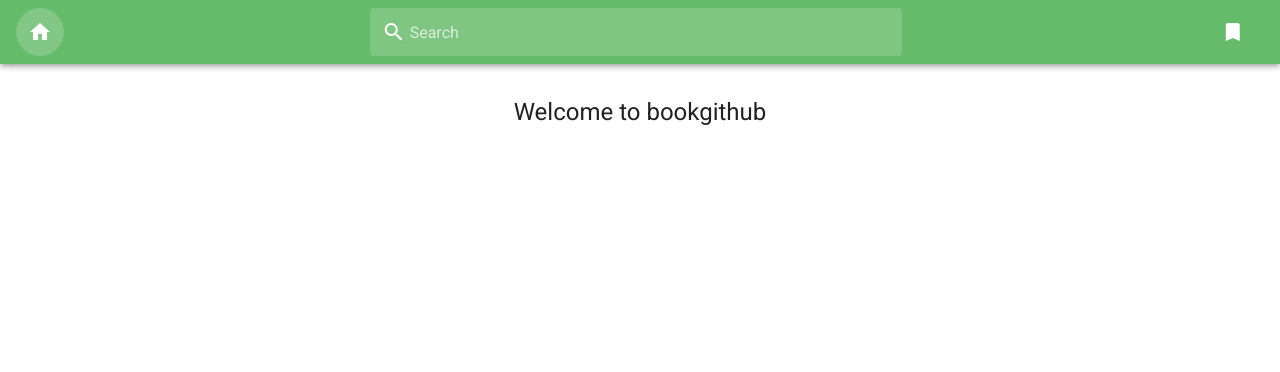
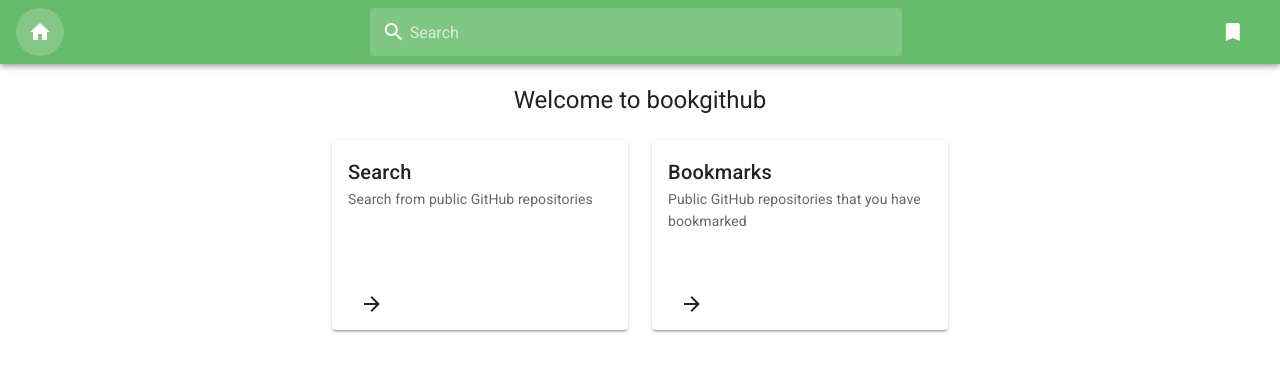
Before and after one commit to jpeldes/bookgithub, a Vue app: page / in a window 1280 px wide. Shown: the top 372 px of the page. Built offline with nearby package versions, Linux system fonts and the light colour scheme.

Commit message:
fill Home view with something useful

```diff
--- /dev/null
+++ b/src/components/HomeNavItem.vue
@@ -0,0 +1,26 @@
+<template>
+  <v-card>
+    <v-card-title>
+      {{ title }}
+    </v-card-title>
+
+    <v-card-subtitle style="min-height: 90px">{{ subtitle }}</v-card-subtitle>
+
+    <v-card-actions>
+      <v-btn text :to="href">
+        <v-icon>mdi-arrow-right</v-icon>
+      </v-btn>
+
+      <v-spacer />
+    </v-card-actions>
+  </v-card>
+</template>
+
+<script>
+export default {
+  props: ["title", "subtitle", "href"]
+};
+</script>
+
+<style>
+</style>
--- a/src/views/Home.vue
+++ b/src/views/Home.vue
@@ -1,21 +1,37 @@
 <template>
   <v-container fluid>
-    <h1 class="text-center headline mt-5">
-      Welcome to
-      <span class="font-weight-regular">bookgithub</span>
-    </h1>
+    <v-row justify="center">
+      <h1 class="text-center headline mt-5 mb-3">
+        Welcome to
+        <span class="font-weight-regular">bookgithub</span>
+      </h1>
+    </v-row>
+    <v-row justify="center">
+      <v-col sm="3">
+        <HomeNavItem
+          title="Search"
+          subtitle="Search from public GitHub repositories"
+          href="/search"
+        />
+      </v-col>
+      <v-col sm="3">
+        <HomeNavItem
+          title="Bookmarks"
+          subtitle="Public GitHub repositories that you have bookmarked"
+          href="/bookmarks"
+        />
+      </v-col>
+    </v-row>
   </v-container>
 </template>
 
 <script>
-// import SearchView from "@/views/SearchView.vue";
-// import BookmarkView from "@/views/BookmarkView.vue";
+import HomeNavItem from "@/components/HomeNavItem";
 
 export default {
   name: "Home",
   components: {
-    // SearchView,
-    // BookmarkView
+    HomeNavItem
   }
 };
 </script>
```
